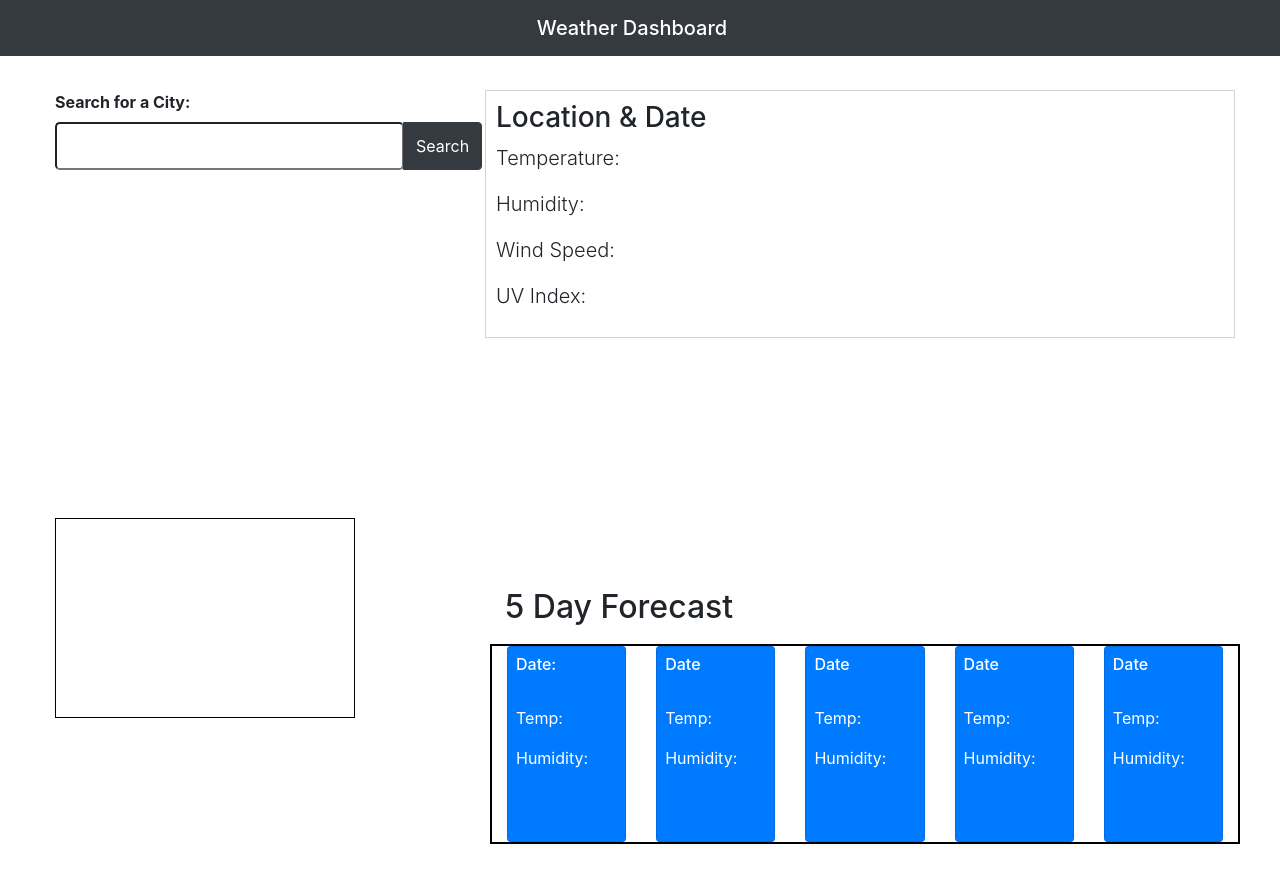
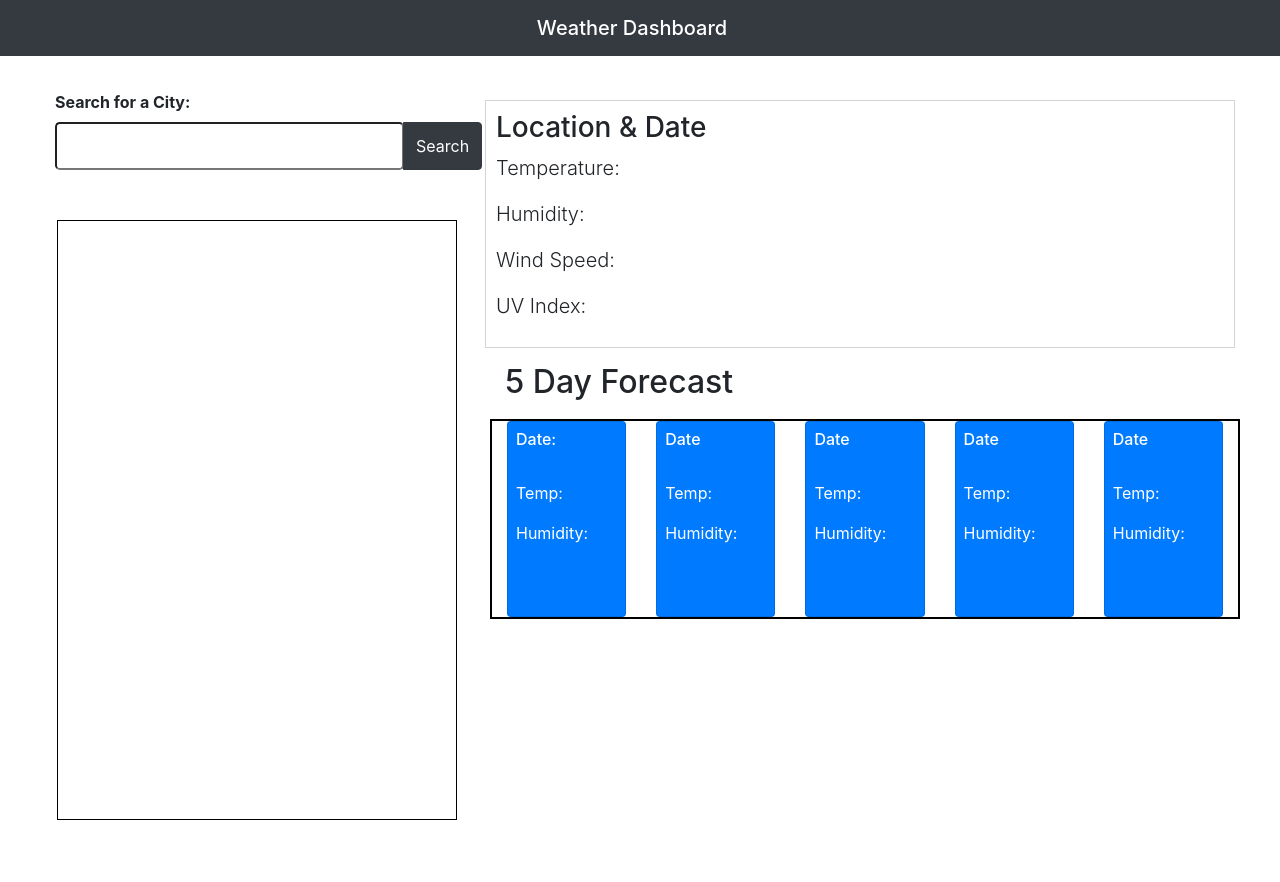
Before and after one commit to vsomsouk/weather-dashboard, a plain HTML site: page index.html in a window 1280 px wide. Shown: the top 882 px of the page. Drawn offline with nearby package versions, Linux system fonts and the light colour scheme.

Commit message:
Updated formatting and layout in css file

```diff
--- a/Assets/CSS/style.css
+++ b/Assets/CSS/style.css
@@ -1,5 +1,5 @@
 .forecastheader {
-    position: relative; left: 420px; top: -100px; bottom: 200px;
+    position: relative; left: 420px; top: -725px;
     padding-bottom: 10px;
 }
 
@@ -8,7 +8,7 @@
     border: 2px solid black;
     width:750px;
     height: 200px;
-    position: relative; left: 420px; top: -40px; top: -100px;
+    position: relative; left: 420px; top: -40px; top: -725px;
 
 }
 
@@ -18,9 +18,9 @@ div#searchDiv {
 
 div.cities {
     border: 1px solid black;
-    width: 300px;
-    height: 200px;
-    position: relative; bottom: -30px; right: 30px;
+    width: 400px;
+    height: 600px;
+    position: relative; bottom: -50px; right: -2px;
 
 
 }
@@ -37,7 +37,7 @@ div.cities {
     margin-top: 50px;
     margin-bottom: 50px;
     width: 650px;
-    position: relative; top: -100px;
+    position: relative; top: -690px;
     margin-left: 400px;
 }
 
--- a/index.html
+++ b/index.html
@@ -17,6 +17,7 @@
 </nav>
 
 <div class="container">
+    <div></div>
     <div class="row-justify-content-left">
         <div class-"col-3 bg-light pt-2" id="searchDiv">
             <div class="span font-weight-bold mt-1 mb-2">Search for a City:</div>
@@ -29,7 +30,10 @@
                     </div>
                 </div>
 
+                <div class="cities"></div>
     </div>
+
+
 
     <div class="Location"
     <div class="row" id="currentCity">
@@ -41,7 +45,6 @@
 
     </div>
 
-    <div class="cities"></div>
 
 
     <h2 class="forecastheader">5 Day Forecast</h2>
```
